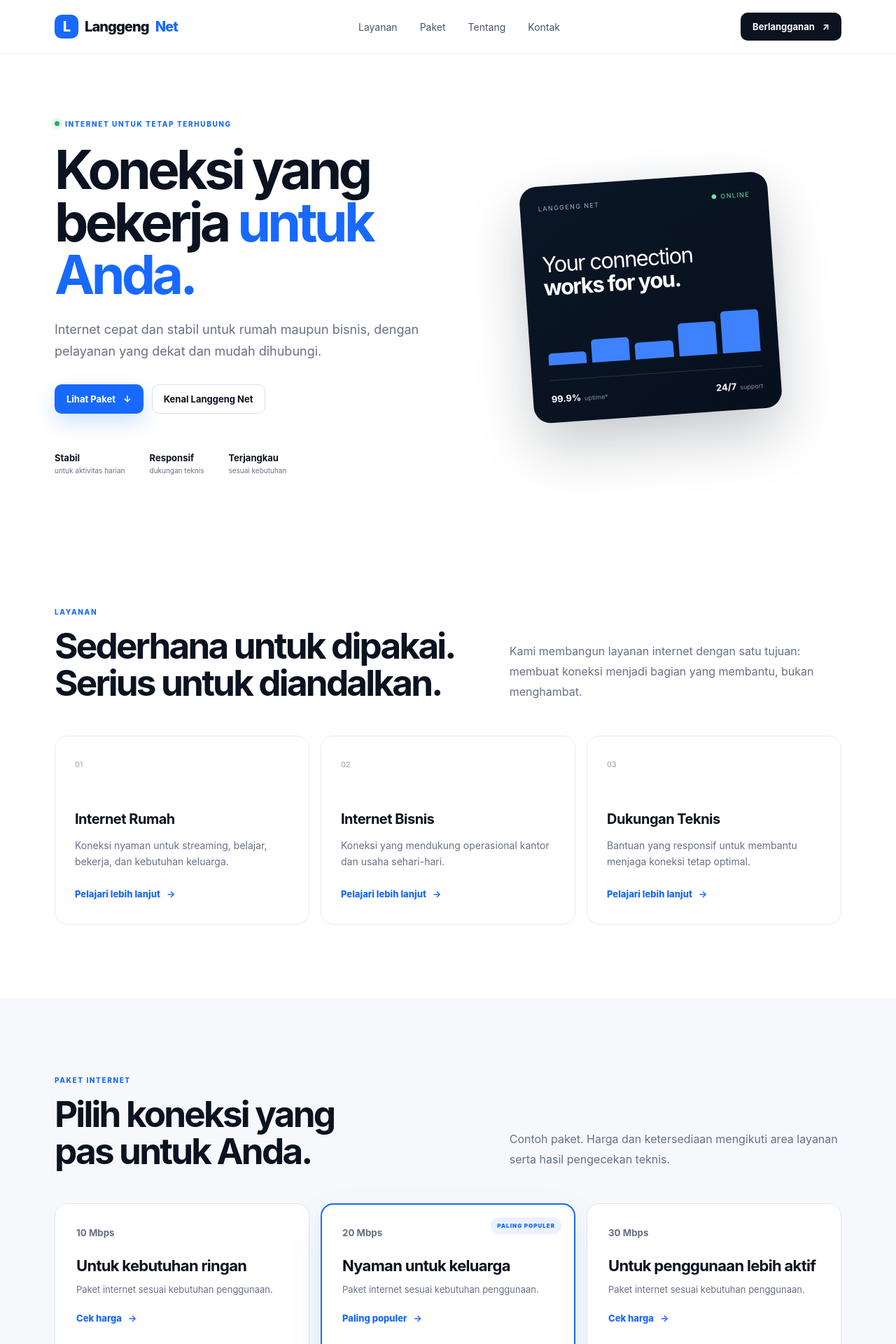
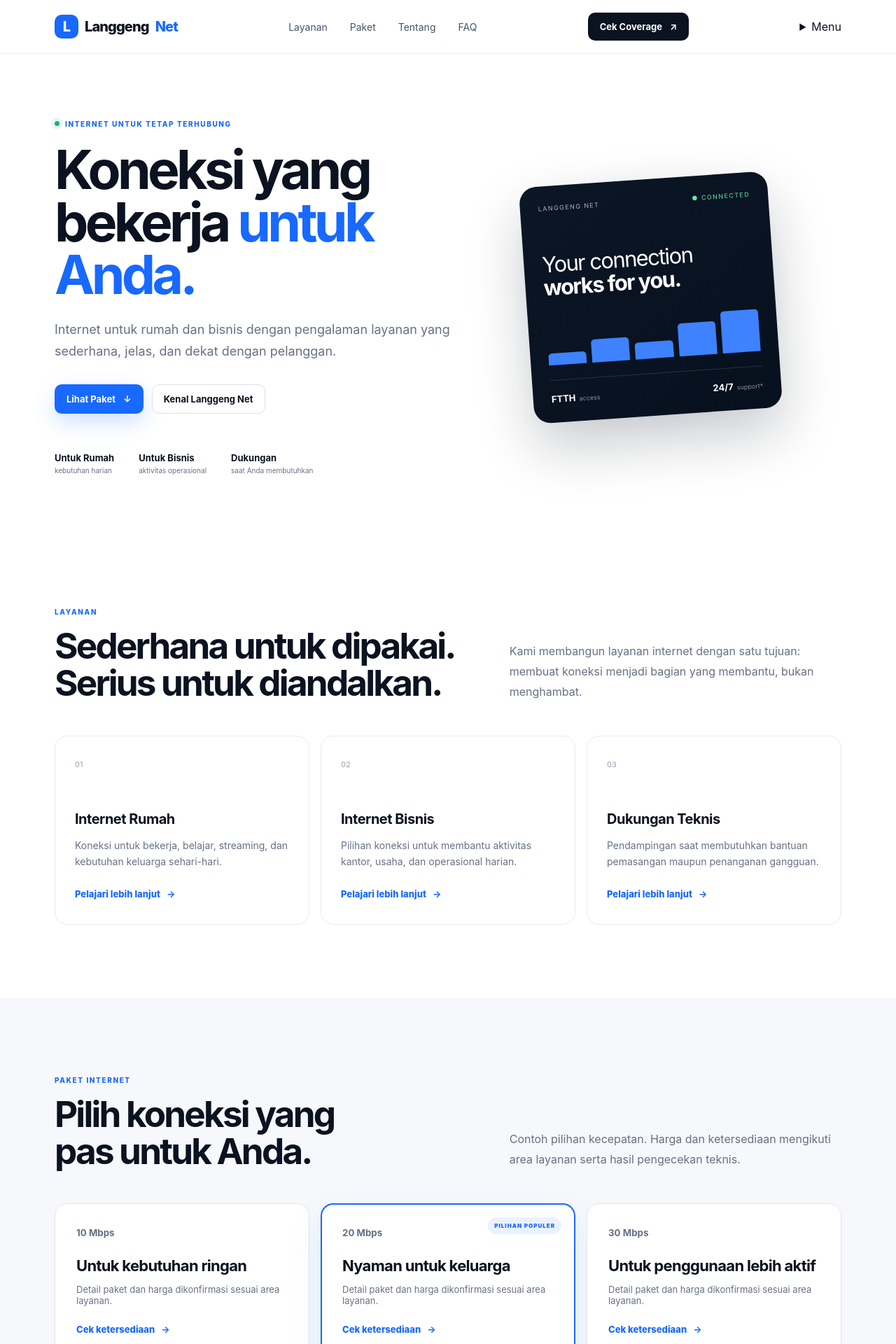
Before and after one commit to nocpmlbaru/langgengnet-profile, a Next.js app: page / in a window 1280 px wide. Shown: the top 1920 px of the page at 70% size. Built offline with nearby package versions, Linux system fonts and the light colour scheme.

Commit message:
feat(profile): refine public company landing page

```diff
--- a/app/page.tsx
+++ b/app/page.tsx
@@ -1,38 +1,68 @@
 const services = [
-  ["01", "Internet Rumah", "Koneksi nyaman untuk streaming, belajar, bekerja, dan kebutuhan keluarga."],
-  ["02", "Internet Bisnis", "Koneksi yang mendukung operasional kantor dan usaha sehari-hari."],
-  ["03", "Dukungan Teknis", "Bantuan yang responsif untuk membantu menjaga koneksi tetap optimal."],
+  ["01", "Internet Rumah", "Koneksi untuk bekerja, belajar, streaming, dan kebutuhan keluarga sehari-hari."],
+  ["02", "Internet Bisnis", "Pilihan koneksi untuk membantu aktivitas kantor, usaha, dan operasional harian."],
+  ["03", "Dukungan Teknis", "Pendampingan saat membutuhkan bantuan pemasangan maupun penanganan gangguan."],
 ];
 
 const plans = [
-  ["10 Mbps", "Untuk kebutuhan ringan", "Cek harga"],
-  ["20 Mbps", "Nyaman untuk keluarga", "Paling populer"],
-  ["30 Mbps", "Untuk penggunaan lebih aktif", "Cek harga"],
+  ["10 Mbps", "Untuk kebutuhan ringan", "Cek ketersediaan"],
+  ["20 Mbps", "Nyaman untuk keluarga", "Cek ketersediaan"],
+  ["30 Mbps", "Untuk penggunaan lebih aktif", "Cek ketersediaan"],
+];
+
+const steps = [
+  ["01", "Cek area", "Hubungi Langgeng Net untuk mengecek ketersediaan layanan di lokasi Anda."],
+  ["02", "Pilih paket", "Tentukan paket sesuai kebutuhan setelah area dan kondisi teknis dikonfirmasi."],
+  ["03", "Pemasangan", "Tim menindaklanjuti proses pemasangan dan membantu memastikan layanan siap digunakan."],
+];
+
+const faqs = [
+  ["Apakah semua paket tersedia di setiap area?", "Ketersediaan mengikuti area layanan dan hasil pengecekan teknis. Hubungi kami untuk memastikan lokasi Anda."],
+  ["Bagaimana cara berlangganan?", "Mulai dengan menghubungi Langgeng Net dan kirim lokasi pemasangan. Kami akan membantu proses pengecekan dan pilihan paket."],
+  ["Apakah tersedia layanan untuk bisnis?", "Ya. Langgeng Net menyediakan pilihan layanan untuk kebutuhan rumah maupun bisnis. Detail layanan mengikuti kebutuhan dan kondisi lokasi."],
 ];
 
 export default function Home() {
   return <main>
-    <header className="site-header"><nav>
-      <a className="logo" href="#home"><span>L</span>Langgeng<span className="blue">Net</span></a>
-      <div className="nav-links"><a href="#layanan">Layanan</a><a href="#paket">Paket</a><a href="#tentang">Tentang</a><a href="#kontak">Kontak</a></div>
-      <a className="nav-button" href="#kontak">Berlangganan <b>↗</b></a>
-    </nav></header>
+    <header className="site-header">
+      <nav aria-label="Navigasi utama">
+        <a className="logo" href="#home" aria-label="Langgeng Net beranda"><span>L</span>Langgeng<span className="blue">Net</span></a>
+        <div className="nav-links">
+          <a href="#layanan">Layanan</a><a href="#paket">Paket</a><a href="#tentang">Tentang</a><a href="#faq">FAQ</a>
+        </div>
+        <a className="nav-button" href="#kontak">Cek Coverage <b>↗</b></a>
+        <details className="mobile-menu">
+          <summary aria-label="Buka menu">Menu</summary>
+          <div className="mobile-menu-links"><a href="#layanan">Layanan</a><a href="#paket">Paket</a><a href="#tentang">Tentang</a><a href="#faq">FAQ</a><a href="#kontak">Cek Coverage</a></div>
+        </details>
+      </nav>
+    </header>
 
-    <section className="hero" id="home"><div className="hero-copy">
-      <div className="eyebrow"><i/> INTERNET UNTUK TETAP TERHUBUNG</div>
-      <h1>Koneksi yang bekerja <em>untuk Anda.</em></h1>
-      <p>Internet cepat dan stabil untuk rumah maupun bisnis, dengan pelayanan yang dekat dan mudah dihubungi.</p>
-      <div className="actions"><a className="primary" href="#paket">Lihat Paket <b>↓</b></a><a className="secondary" href="#tentang">Kenal Langgeng Net</a></div>
-      <div className="trust"><span><b>Stabil</b><small>untuk aktivitas harian</small></span><span><b>Responsif</b><small>dukungan teknis</small></span><span><b>Terjangkau</b><small>sesuai kebutuhan</small></span></div>
-    </div><div className="hero-visual"><div className="visual-glow"/><div className="signal-card"><div className="card-top"><span>LANGGENG NET</span><span className="online">● ONLINE</span></div><div className="card-title">Your connection<br/><strong>works for you.</strong></div><div className="bars"><i/><i/><i/><i/><i/></div><div className="card-bottom"><span><b>99.9%</b><small>uptime*</small></span><span><b>24/7</b><small>support</small></span></div></div></div></section>
+    <section className="hero" id="home">
+      <div className="hero-copy">
+        <div className="eyebrow"><i/> INTERNET UNTUK TETAP TERHUBUNG</div>
+        <h1>Koneksi yang bekerja <em>untuk Anda.</em></h1>
+        <p>Internet untuk rumah dan bisnis dengan pengalaman layanan yang sederhana, jelas, dan dekat dengan pelanggan.</p>
+        <div className="actions"><a className="primary" href="#paket">Lihat Paket <b>↓</b></a><a className="secondary" href="#tentang">Kenal Langgeng Net</a></div>
+        <div className="trust"><span><b>Untuk Rumah</b><small>kebutuhan harian</small></span><span><b>Untuk Bisnis</b><small>aktivitas operasional</small></span><span><b>Dukungan</b><small>saat Anda membutuhkan</small></span></div>
+      </div>
+      <div className="hero-visual" aria-hidden="true">
+        <div className="visual-glow"/>
+        <div className="signal-card"><div className="card-top"><span>LANGGENG NET</span><span className="online">● CONNECTED</span></div><div className="card-title">Your connection<br/><strong>works for you.</strong></div><div className="bars"><i/><i/><i/><i/><i/></div><div className="card-bottom"><span><b>FTTH</b><small>access</small></span><span><b>24/7</b><small>support*</small></span></div></div>
+      </div>
+    </section>
 
     <section className="section" id="layanan"><div className="section-head"><div><label>LAYANAN</label><h2>Sederhana untuk dipakai.<br/>Serius untuk diandalkan.</h2></div><p>Kami membangun layanan internet dengan satu tujuan: membuat koneksi menjadi bagian yang membantu, bukan menghambat.</p></div><div className="service-grid">{services.map(([n,t,d])=><article className="service" key={n}><span className="number">{n}</span><h3>{t}</h3><p>{d}</p><a href="#kontak">Pelajari lebih lanjut <b>→</b></a></article>)}</div></section>
 
-    <section className="plans" id="paket"><div className="section plan-inner"><div className="section-head"><div><label>PAKET INTERNET</label><h2>Pilih koneksi yang<br/>pas untuk Anda.</h2></div><p>Contoh paket. Harga dan ketersediaan mengikuti area layanan serta hasil pengecekan teknis.</p></div><div className="plan-grid">{plans.map(([speed,note,badge],i)=><article className={i===1?"plan featured":"plan"} key={speed}>{i===1&&<span className="popular">PALING POPULER</span>}<small>{speed}</small><h3>{note}</h3><p>Paket internet sesuai kebutuhan penggunaan.</p><a href="#kontak">{badge} <b>→</b></a></article>)}</div></div></section>
+    <section className="plans" id="paket"><div className="section plan-inner"><div className="section-head"><div><label>PAKET INTERNET</label><h2>Pilih koneksi yang<br/>pas untuk Anda.</h2></div><p>Contoh pilihan kecepatan. Harga dan ketersediaan mengikuti area layanan serta hasil pengecekan teknis.</p></div><div className="plan-grid">{plans.map(([speed,note,cta],i)=><article className={i===1?"plan featured":"plan"} key={speed}>{i===1&&<span className="popular">PILIHAN POPULER</span>}<small>{speed}</small><h3>{note}</h3><p>Detail paket dan harga dikonfirmasi sesuai area layanan.</p><a href="#kontak">{cta} <b>→</b></a></article>)}</div></div></section>
 
-    <section className="section" id="tentang"><div className="about"><div><label>TENTANG LANGGENG NET</label><h2>Dibangun dekat dengan pelanggan.</h2></div><div><p>Langgeng Net hadir untuk menyediakan koneksi internet yang dapat diandalkan bagi rumah dan bisnis.</p><p>Bagi kami, layanan internet bukan hanya soal kecepatan. Kestabilan, komunikasi, dan kehadiran saat pelanggan membutuhkan bantuan juga sama pentingnya.</p><a className="link" href="#kontak">Hubungi kami <b>↗</b></a></div></div></section>
+    <section className="section" id="tentang"><div className="about"><div><label>TENTANG LANGGENG NET</label><h2>Dibangun dekat dengan pelanggan.</h2></div><div><p>Langgeng Net hadir untuk menyediakan koneksi internet bagi rumah dan bisnis.</p><p>Bagi kami, layanan internet bukan hanya soal kecepatan. Kejelasan informasi, komunikasi, dan dukungan ketika pelanggan membutuhkan bantuan juga merupakan bagian dari pengalaman layanan.</p><a className="link" href="#kontak">Hubungi kami <b>↗</b></a></div></div></section>
 
-    <section className="section contact-section" id="kontak"><div className="contact"><div><label>SIAP TERHUBUNG?</label><h2>Yuk, cek apakah <em>Langgeng Net</em> tersedia di area Anda.</h2></div><div><p>Hubungi kami untuk pengecekan coverage, pilihan paket, dan proses pemasangan.</p><a className="light" href="#">Hubungi Langgeng Net <b>↗</b></a></div></div></section>
+    <section className="section process-section"><div className="section-head"><div><label>PROSES BERLANGGANAN</label><h2>Mulai dengan langkah yang sederhana.</h2></div><p>Tidak perlu menebak-nebak. Kami mulai dari pengecekan area dan kebutuhan, lalu melanjutkan proses sesuai kondisi lokasi.</p></div><div className="process-grid">{steps.map(([n,t,d])=><article className="process" key={n}><span>{n}</span><h3>{t}</h3><p>{d}</p></article>)}</div></section>
+
+    <section className="section faq-section" id="faq"><div className="faq-layout"><div><label>FAQ</label><h2>Pertanyaan yang sering ditanyakan.</h2><p>Belum menemukan jawaban yang Anda cari? Hubungi kami untuk mendapatkan informasi sesuai lokasi dan kebutuhan Anda.</p></div><div className="faq-list">{faqs.map(([q,a])=><details key={q}><summary>{q}<b>+</b></summary><p>{a}</p></details>)}</div></div></section>
+
+    <section className="section contact-section" id="kontak"><div className="contact"><div><label>SIAP TERHUBUNG?</label><h2>Yuk, cek apakah <em>Langgeng Net</em> tersedia di area Anda.</h2></div><div><p>Kirim lokasi pemasangan dan kebutuhan Anda. Kami akan membantu proses pengecekan coverage dan pilihan layanan.</p><a className="light" href="#home">Hubungi Langgeng Net <b>↗</b></a></div></div></section>
 
     <footer><div className="footer-top"><a className="logo light-logo" href="#home"><span>L</span>Langgeng<span className="blue">Net</span></a><p>Internet yang membantu Anda tetap terhubung.</p></div><div className="footer-bottom"><span>© 2026 Langgeng Net. All rights reserved.</span><span>Company Profile</span></div></footer>
   </main>;
```
